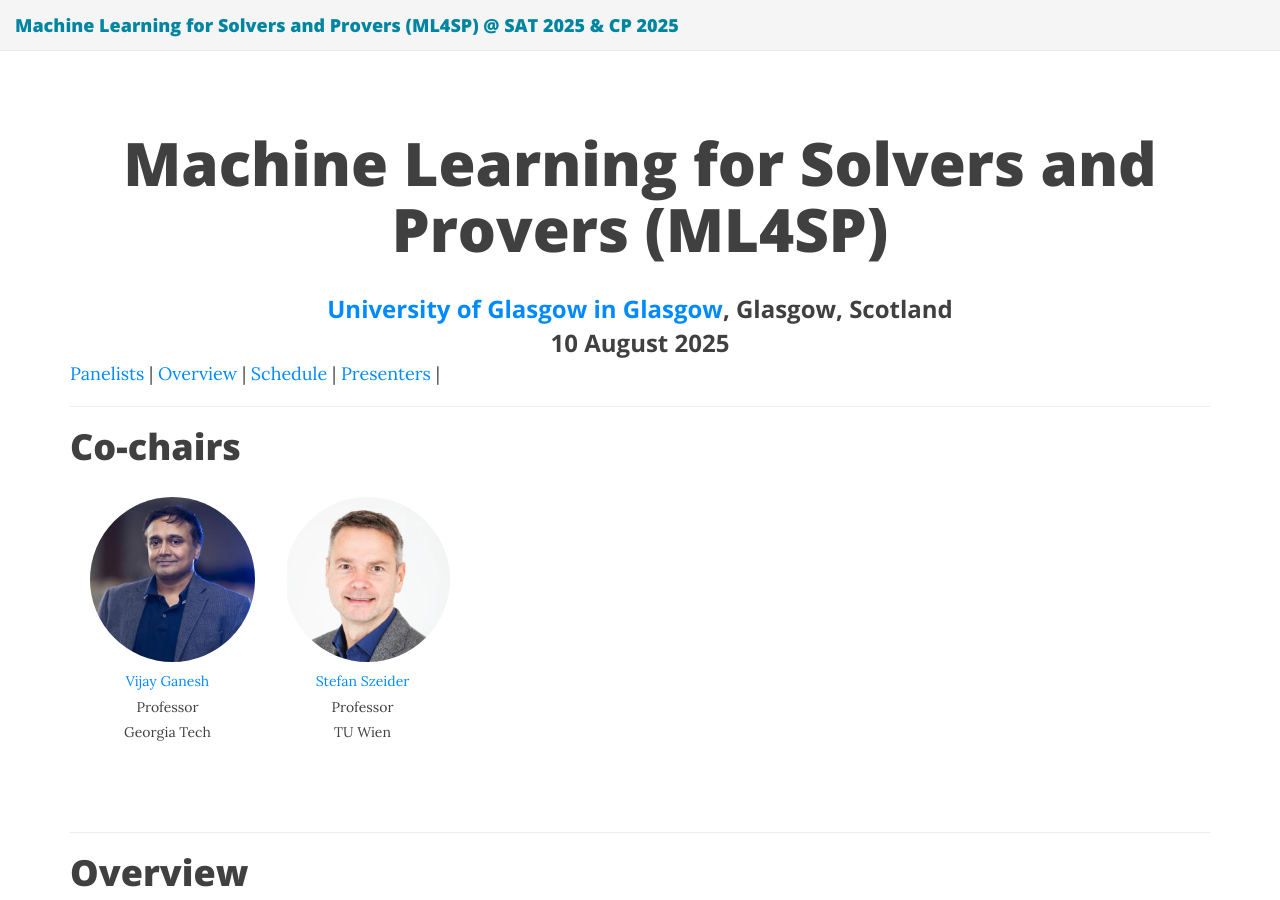
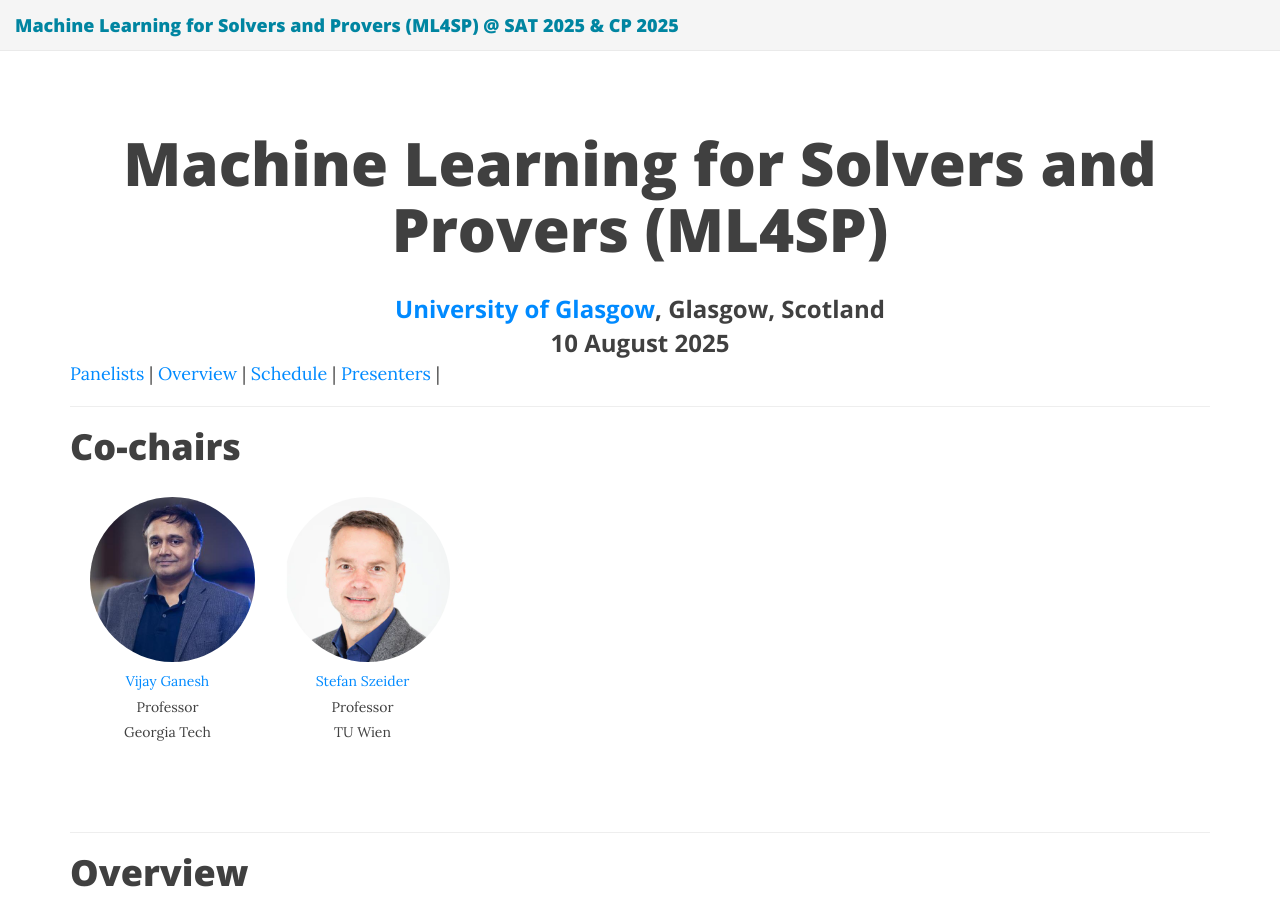
Before and after one commit to ml4sp/ml4sp.github.io, a Jekyll site: the page built from index.md, in a window 1280 px wide and 900 px high. Built offline with Jekyll 4.4.1, drawn with Linux system fonts in a browser that asks for light colours; nearby versions of some CDN libraries.

Commit message:
minor typo

```diff
--- a/index.md
+++ b/index.md
@@ -7,7 +7,7 @@ title: Machine Learning for Solvers and Provers (ML4SP)
 </div> -->
 
 <div class="venue" style="font-size: 24px; display: block; font-family: 'Open Sans', 'Helvetica Neue', Helvetica, Arial, sans-serif; font-weight: 300; color: #404040; text-align: center;">
-  <strong><a target="_blank" href="https://www.gla.ac.uk/">University of Glasgow in Glasgow</a>, Glasgow, Scotland</strong>
+  <strong><a target="_blank" href="https://www.gla.ac.uk/">University of Glasgow</a>, Glasgow, Scotland</strong>
 </div>
 
 <div class="venue" style="font-size: 24px; display: block; font-family: 'Open Sans', 'Helvetica Neue', Helvetica, Arial, sans-serif; font-weight: 300; color: #404040; text-align: center;">
```
